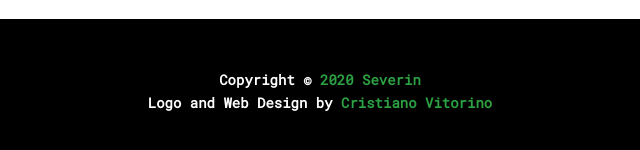
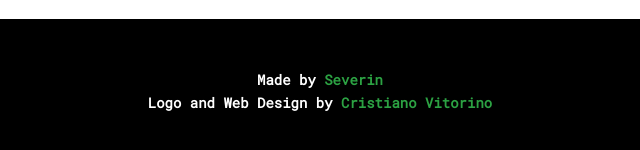
Before and after one commit to medusalix/xow, a plain HTML site: page docs/index.html in a window 1280 px wide. Shown: the part 2615-2765 px from the top of the page, 320-960 px from the left. Drawn offline with nearby package versions, Linux system fonts and the light colour scheme.

Commit message:
Make small changes

```diff
--- a/docs/index.html
+++ b/docs/index.html
@@ -79,7 +79,7 @@
     <div class="map-clean"></div>
     <footer>
         <div class="container text-center">
-            <p style="color: rgb(255,255,255);font-family: 'Roboto Mono', monospace;"><strong>Copyright ©&nbsp;</strong><a href="https://medusalix.github.io/"><strong>2020 Severin</strong></a></p>
+            <p style="color: rgb(255,255,255);font-family: 'Roboto Mono', monospace;"><strong>Made by </strong><a href="https://medusalix.github.io/"><strong>Severin</strong></a></p>
             <p style="color: rgb(255,255,255);font-family: 'Roboto Mono', monospace;"><strong>Logo and Web Design by </strong><a href="https://dribbble.com/cristianovitorino"><strong>Cristiano Vitorino</strong></a></p>
         </div>
     </footer>
```
Also changed, not shown: 1 other file.
